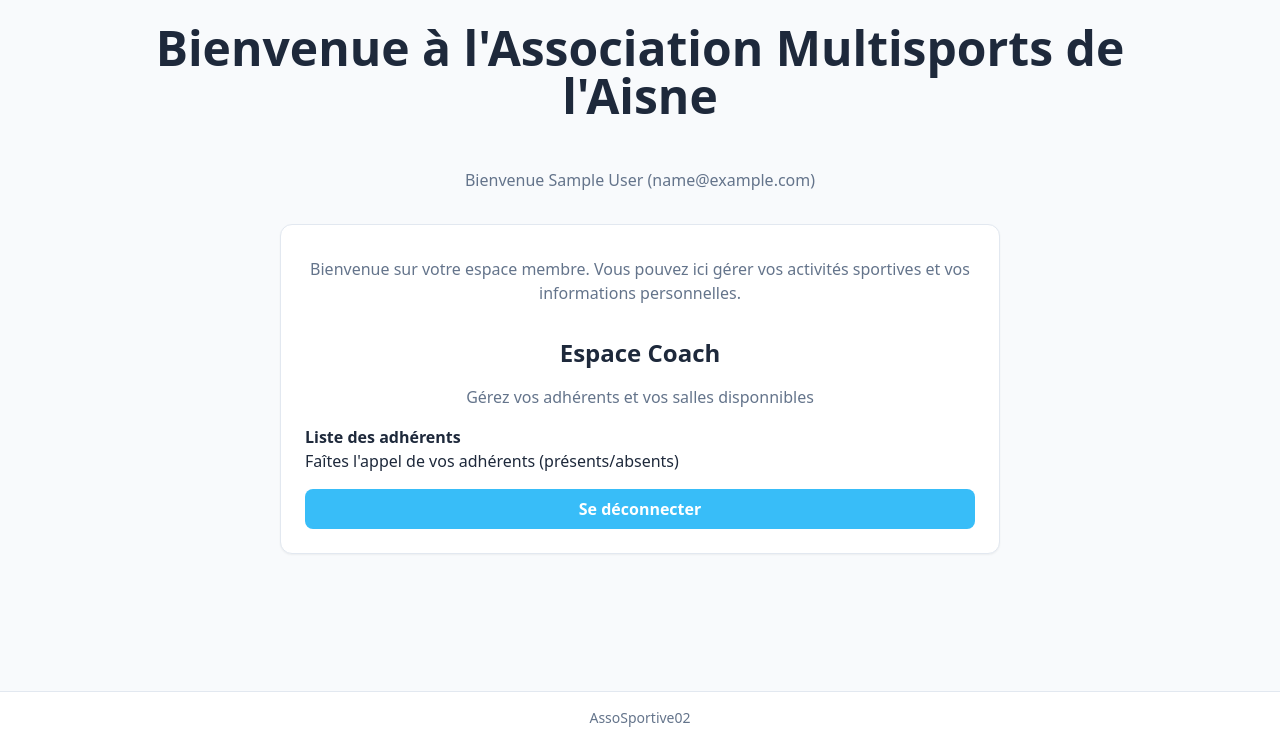
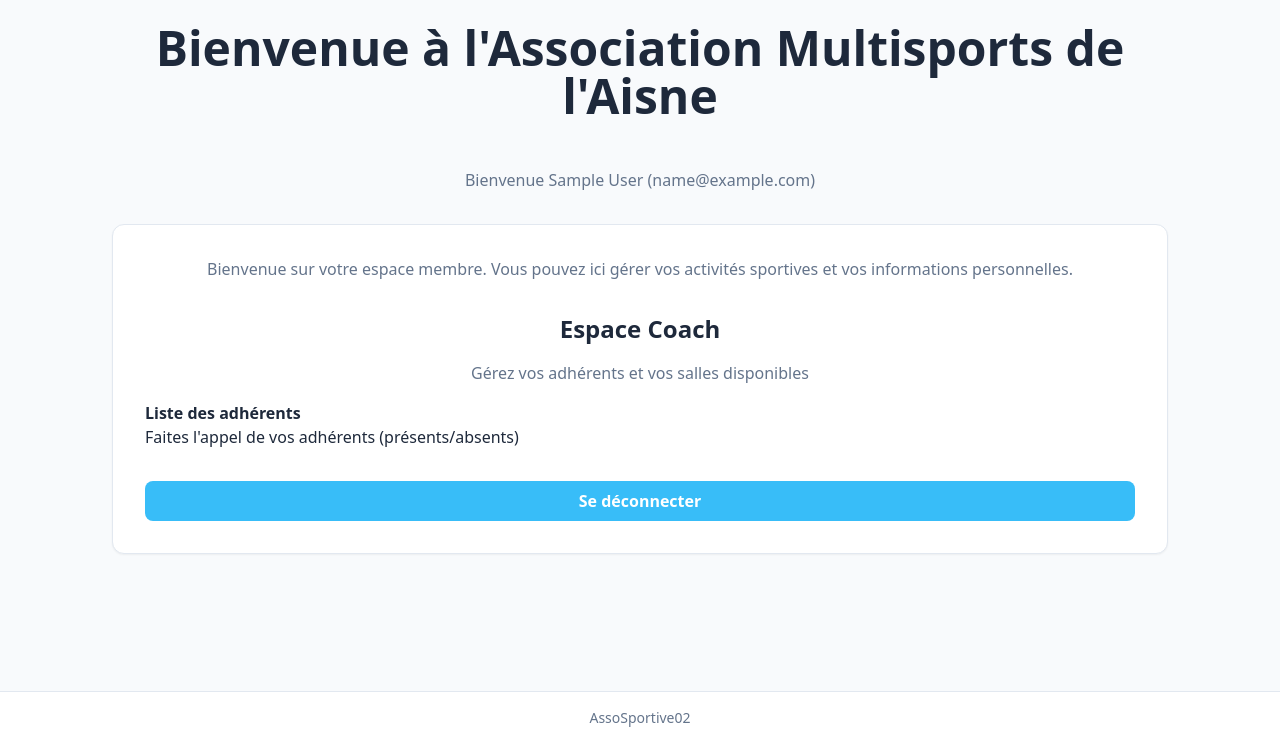
Before and after one commit to romainravasini-del/BriefDjango, a Django app: page /espace_membre/ in a window 1280 px wide. Shown: the part 56-800 px from the top of the page. Run offline with Django 5.2, Linux system fonts and the light colour scheme; a user stored in the database is signed in; tables that the repository leaves empty hold one stand-in row (values such as "Sample post"); some libraries are stand-ins or nearby versions.

Commit message:
Modification espace-adherant + Modification de setup.sh

```diff
--- a/AssoSportive02/accueil/templates/accueil/espace_membre.html
+++ b/AssoSportive02/accueil/templates/accueil/espace_membre.html
@@ -3,72 +3,127 @@
 {% block content %}
 
 <h1 class="text-5xl font-bold text-slate-800 text-center">Bienvenue à l'Association Multisports de l'Aisne</h1>
-<div class="max-w-3xl mx-auto py-10 px-6">
-    <p class="text-slate-500 text-center mt-2 mb-8">Bienvenue {{user}}</p>
-    <div class="grid grid-cols-1 md:grid-cols-2 gap-20">
-        <section class="bg-white p-6 rounded-xl shadow-sm border border-slate-200 md:col-span-2">
-            <p class="text-slate-500 text-center mt-2 mb-8">Bienvenue sur votre espace membre. Vous pouvez ici gérer vos
-                activités sportives et vos informations personnelles. </p>
+
+<div class="max-w-6xl mx-auto py-10 px-6">
+    <p class="text-slate-500 text-center mt-2 mb-8">Bienvenue {{ user }}</p>
+
+    <section class="bg-white p-8 rounded-xl shadow-sm border border-slate-200">
+
+        <p class="text-slate-500 text-center mb-8">
+            Bienvenue sur votre espace membre. Vous pouvez ici gérer vos activités sportives et vos informations personnelles.
+        </p>
 
         {% if user.role == "gestionnaire" %}
 
         <h2 class="text-2xl font-bold text-center mb-4">Espace Coach</h2>
-            <p class="text-slate-500 text-center mt-2 mb-4">Gérez vos adhérents et vos salles disponnibles</p>
+        <p class="text-slate-500 text-center mb-4">Gérez vos adhérents et vos salles disponibles</p>
 
         <h3 class="font-bold mt-4">Liste des adhérents</h3>
-            <p>Faîtes l'appel de vos adhérents (présents/absents)</p>
+        <p>Faites l'appel de vos adhérents (présents/absents)</p>
 
-            {%else%}
+        {% else %}
 
-            <h2 class="text-2xl font-bold text-center mb-4">Espace Adhérent</h2>
-            <p class="text-center mb-4">Consultez vos cours et vos activités sportives</p>
+        <h2 class="text-2xl font-bold text-center mb-2">Espace Adhérent</h2>
+        <p class="text-slate-500 text-center mb-8">Consultez vos cours et vos activités sportives</p>
 
-            <h3 class="font-bold mt-4">Séances disponnibles</h3>
-            <p>Consultez les séances proposées par les coaches.</p>
+        <form method="get" class="grid grid-cols-1 md:grid-cols-[1fr_1fr_1fr_auto] gap-4 items-end mb-10 bg-slate-50 border border-slate-200 rounded-lg p-4">
 
-            {% for seance in seances %}
-            <div class="border rounded-lg p-4 mt-3">
-            <p>Activité : {{ seance.activite }}</p>
-            <p>Date : {{seance.date }}</p>
-            <p>Heure : {{seance.heure_debut }}</p>
-            <p>Lieu : {{ seance.lieu }}</p>
-            <p>Niveau : {{ seance.get_niveau_display }}</p>
-            <p>Nombre de places : {{ seance.places }}</p>
-            <p>Coach : {{seance.coach }}</p>
-            <p>Description : {{ seance.description }}</p>
+        <div>
+            <label for="activite" class="block text-sm font-semibold text-slate-700 mb-1">Activité</label>
+            <select name="activite" id="activite"
+                class="w-full border border-slate-300 rounded-lg px-3 py-2 bg-white focus:outline-none focus:ring-2 focus:ring-sky-400">
+                <option value="">Toutes</option>
+                {% for activite in activites %}
+                <option value="{{ activite.id }}"
+                    {% if request.GET.activite == activite.id|stringformat:"s" %}selected{% endif %}>
+                    {{ activite.nom }}
+                </option>
+                {% endfor %}
+            </select>
+        </div>
+
+        <div>
+            <label for="date_debut" class="block text-sm font-semibold text-slate-700 mb-1">Date</label>
+            <input type="date" name="date_debut" id="date_debut" value="{{ request.GET.date_debut }}"
+                class="w-full border border-slate-300 rounded-lg px-3 py-2 bg-white focus:outline-none focus:ring-2 focus:ring-sky-400">
+        </div>
+
+        <div>
+            <label for="heure_debut" class="block text-sm font-semibold text-slate-700 mb-1">Heure de début</label>
+            <input type="time" name="heure_debut" id="heure_debut" value="{{ request.GET.heure_debut }}"
+                class="w-full border border-slate-300 rounded-lg px-3 py-2 bg-white focus:outline-none focus:ring-2 focus:ring-sky-400">
+        </div>
+
+        <div class="flex gap-2">
+            <button type="submit"
+                class="flex-1 bg-sky-400 hover:bg-sky-500 text-white font-semibold py-2 px-4 rounded-lg transition">
+                Rechercher
+            </button>
+            <a href="?" class="py-2 px-4 rounded-lg border border-slate-300 text-slate-600 hover:bg-slate-100 transition">
+                Réinitialiser
+            </a>
+        </div>
+    </form>
+
+        <div class="grid grid-cols-1 lg:grid-cols-2 gap-10">
+
+            <!-- Colonne gauche : Mes inscriptions -->
+            <section>
+                <h3 class="text-lg font-bold text-slate-800">Mes inscriptions</h3>
+                <p class="text-slate-500 mb-4">Gérez, annulez ou avertissez de vos absences.</p>
+
+                <div class="space-y-4 max-h-[32rem] overflow-y-auto pr-2">
+                    {% for inscription in inscriptions %}
+                    <div class="border border-slate-200 rounded-lg p-4 hover:shadow-md transition">
+                        <div class="flex justify-between items-center mb-2">
+                            <p class="font-semibold text-slate-800">{{ inscription.seance.activite }}</p>
+                            <span class="text-sm bg-sky-100 text-sky-700 px-2 py-1 rounded-full">
+                                {{ inscription.get_etat_display }}
+                            </span>
+                        </div>
+                        <p class="text-slate-600">{{ inscription.seance.date }} à {{ inscription.seance.heure_debut }}</p>
                     </div>
                     {% empty %}
-            <p class="text-slate-500 text-center mt-2 mb-4">
-                Aucune séance disponible pour le moment.
-            </p>
+                    <p class="text-slate-500">Vous n'avez aucune inscription.</p>
                     {% endfor %}
+                </div>
+            </section>
 
+            <!-- Colonne droite : Séances disponibles -->
+            <section>
+                <h3 class="text-lg font-bold text-slate-800">Séances disponibles</h3>
+                <p class="text-slate-500 mb-4">Consultez les séances proposées par les coaches.</p>
 
-            <h3 class="font-bold mt-4">Mes Inscriptions</h3>
-            <p>Gérez, annulez ou avertissez de vos absences.</p>
-
-            {% for inscription in inscriptions %}
-            <div class="border rounded-lg p-4 mt-3">
-                <p>Activité : {{ inscription.seance.activite }}</p>
-                <p>Date : {{inscription.seance.date }}</p>
-                <p>Heure : {{inscription.seance.heure_debut }}</p>
-                <p>Statut : {{ incription.get_etat_display }}</p>
+                <div class="space-y-4 max-h-[32rem] overflow-y-auto pr-2">
+                    {% for seance in seances %}
+                    <div class="border border-slate-200 rounded-lg p-4 hover:shadow-md transition">
+                        <div class="flex justify-between items-center mb-2">
+                            <p class="font-semibold text-slate-800">{{ seance.activite }}</p>
+                            <span class="text-sm bg-slate-100 text-slate-600 px-2 py-1 rounded-full">
+                                {{ seance.get_niveau_display }}
+                            </span>
+                        </div>
+                        <p class="text-slate-600">{{ seance.date }} à {{ seance.heure_debut }}</p>
+                        <p class="text-slate-600">{{ seance.lieu }} · {{ seance.places }} places</p>
+                        <p class="text-slate-600">Coach : {{ seance.coach }}</p>
+                        <p class="text-slate-500 text-sm mt-2">{{ seance.description }}</p>
                     </div>
                     {% empty %}
-            <p> Vous n'avez aucune inscription.</p>
+                    <p class="text-slate-500">Aucune séance disponible pour le moment.</p>
+                    {% endfor %}
+                </div>
+            </section>
+        </div>
 
-            {%endfor%}
-
-            {%endif%}
+        {% endif %}
 
         <form method="post" action="{% url 'deconnexion' %}">
             {% csrf_token %}
             <button type="submit"
-                    class="mt-4 w-full bg-sky-400 hover:bg-sky-500 text-white font-semibold py-2 px-4 rounded-lg transition">Se
-                    déconnecter
+                class="mt-8 w-full bg-sky-400 hover:bg-sky-500 text-white font-semibold py-2 px-4 rounded-lg transition">
+                Se déconnecter
             </button>
         </form>
     </section>
 </div>
-</div>
 {% endblock %}
```
Also changed, not shown: 1 other file. Lines whose indentation alone changed are shown as unchanged.
